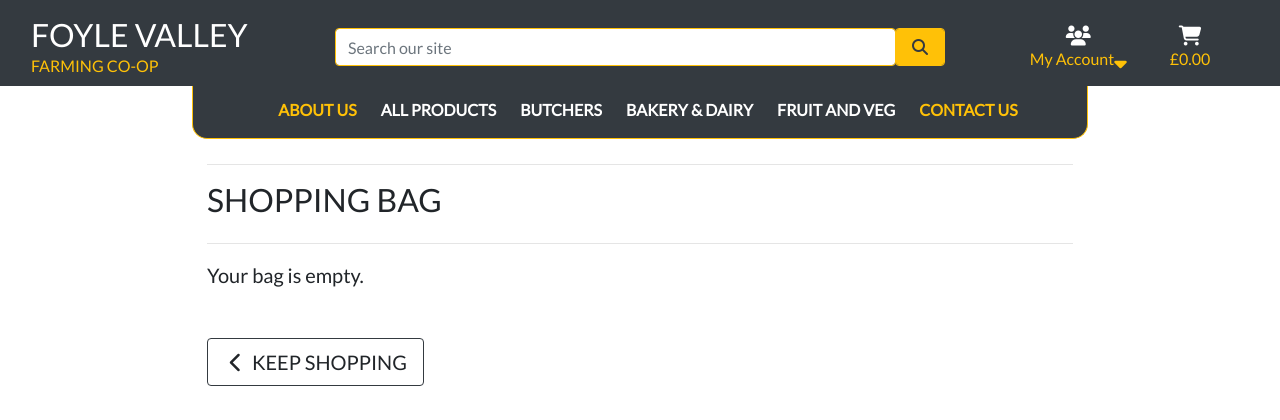
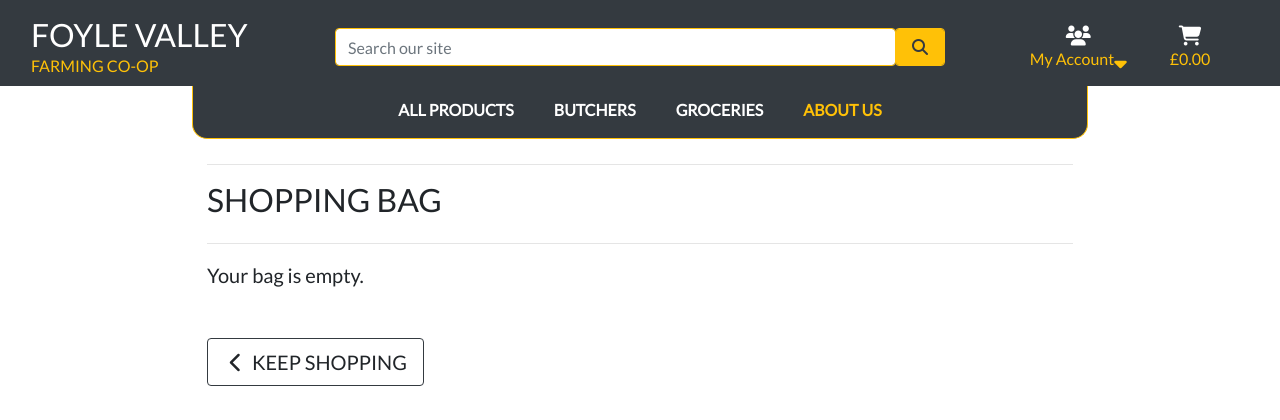
Before and after one commit to Code-Institute-Submissions/foyle-valley-farms, a Django app: page /bag/ in a window 1280 px wide. Shown: the top 420 px of the page. Run offline with Django 3.2, Linux system fonts and the light colour scheme; some libraries are stand-ins or nearby versions.

Commit message:
fixed styling issues

```diff
--- a/about/templates/about/about.html
+++ b/about/templates/about/about.html
@@ -20,12 +20,12 @@
 
 
 
-                <div class="col-12 col-md-6">
+                <div class="col-12 col-md-6 ">
                     <div class="col-12 ">
                         <img src="../media/tractor-banner.png" alt="">
                     </div>
 
-                    <div class="col-12">
+                    <div class="col-12 mt-3">
                         <h1>About</h1>
                         <p> At Foyle Valey Farms we take food very seriously and most certainly favour 'living to eat' over 'eating to live';
                             if you feel likewise then we'll get on very well. With so many irresistible products to choose from,
@@ -38,7 +38,7 @@
                     </div>
                 </div>
 
-                <div class="col-12 col-md-6" >
+                <div class="col-12 col-md-6 mt-3" >
                          <img src="../media/mixed_veg_box.jpg" alt="">
                 </div>
         </div>
--- a/bag/templates/bag/bag.html
+++ b/bag/templates/bag/bag.html
@@ -45,8 +45,8 @@
                                     {% include "bag/product-info.html" %}
                                 </div>
                                 <div class="col-12 col-sm-6 order-sm-last">
-                                    <p class="my-0">Price Each: ${{ item.product.price }}</p>
-                                    <p><strong>Subtotal: </strong>${{ item.product.price | calc_subtotal:item.quantity }}</p>
+                                    <p class="my-0">Price Each: £{{ item.product.price }}</p>
+                                    <p><strong>Subtotal: </strong>£{{ item.product.price | calc_subtotal:item.quantity }}</p>
                                 </div>
                                 <div class="col-12 col-sm-6">
                                     {% include "bag/quantity-form.html" %}
@@ -81,13 +81,13 @@
                                         {% include "bag/product-info.html" %}
                                     </td>
                                     <td class="py-3">
-                                        <p class="my-0">${{ item.product.price }}</p>
+                                        <p class="my-0">£{{ item.product.price }}</p>
                                     </td>
                                     <td class="py-3 w-25">
                                         {% include "bag/quantity-form.html" %}
                                     </td>
                                     <td class="py-3">
-                                        <p class="my-0">${{ item.product.price | calc_subtotal:item.quantity }}</p>
+                                        <p class="my-0">£{{ item.product.price | calc_subtotal:item.quantity }}</p>
                                     </td>
                                 </tr>
                             {% endfor %}
--- a/contact/templates/contact/contact.html
+++ b/contact/templates/contact/contact.html
@@ -34,7 +34,7 @@
 
 
             <div class="col-12 col-md-6 mb-5 d-none d-lg-block">
-                <img src="../media/mail-box.jpg"  alt="">
+                <img src="../media/mail-box.jpg"  alt="" class="border border-dark rounded">
             </div>
 
             <div class="col-12 col-md-6  pt-5 rounded pb-5 bg-dark">
--- a/products/templates/products/add_product.html
+++ b/products/templates/products/add_product.html
@@ -11,7 +11,7 @@
 
 {% block content %}
 
-    <div class="container pb-5">
+    <div class="container pb-5 pt-5">
         <div class="row">
             <div class="col-12 col-md-6">
                 <hr>
--- a/profiles/templates/profiles/profile.html
+++ b/profiles/templates/profiles/profile.html
@@ -15,7 +15,7 @@
 
 {% block content %}
 
-    <div class="container pb-5">
+    <div class="container pb-5 pt-5">
         <div class="row">
             <div class="col">
                 <hr>
--- a/static/css/base.css
+++ b/static/css/base.css
@@ -263,7 +263,7 @@ a.category-badge > span.badge:hover {
     }
 
     .pad-top-product{
-        padding:200px;
+        padding:100px;
     }
 
     .m-nav{
--- a/templates/allauth/account/email_confirm.html
+++ b/templates/allauth/account/email_confirm.html
@@ -8,7 +8,7 @@
 
 {% block inner_content %}
 <hr>
-<h2 class="logo-font mb-4">{% trans "Confirm E-mail Address" %}</h2>
+<h2 class="logo-font mb-4 pt-5">{% trans "Confirm E-mail Address" %}</h2>
 <hr>
 
 {% if confirmation %}
--- a/templates/allauth/account/signup.html
+++ b/templates/allauth/account/signup.html
@@ -6,18 +6,18 @@
 
 {% block inner_content %}
 <hr>
-<h2 class="logo-font mb-4">{% trans "Sign Up" %}</h2>
+<h2 class="logo-font mb-4 pt-5">{% trans "Sign Up" %}</h2>
 <hr>
 
 <p>{% blocktrans %}Already have an account? Then please <a href="{{ login_url }}">sign in</a>.{% endblocktrans %}</p>
 
-<form class="signup" id="signup_form" method="post" action="{% url 'account_signup' %}">
+<form class="signup pb-5" id="signup_form" method="post" action="{% url 'account_signup' %}">
   {% csrf_token %}
   {{ form|crispy }}
   {% if redirect_field_value %}
   <input type="hidden" name="{{ redirect_field_name }}" value="{{ redirect_field_value }}" />
   {% endif %}
-  <a class="btn btn-outline-black border border-dark rounded" href="{% url 'account_login' %}">Back to Login</a>
+  <a class="btn btn-outline-black border border-dark rounded text-dark" href="{% url 'account_login' %}">Back to Login</a>
   <button class="btn btn-outline-black border border-dark rounded" type="submit ">{% trans "Sign Up" %}</button>
 </form>
 
--- a/templates/allauth/account/verification_sent.html
+++ b/templates/allauth/account/verification_sent.html
@@ -6,7 +6,7 @@
 
 {% block inner_content %}
     <hr>
-    <h2 class="logo-font mb-4">{% trans "Verify Your E-mail Address" %}</h2>
+    <h2 class="logo-font mb-4 pt-5">{% trans "Verify Your E-mail Address" %}</h2>
     <hr>
 
     <p>{% blocktrans %}We have sent an e-mail to you for verification. Follow the link provided to finalize the signup process. Please contact us if you do not receive it within a few minutes.{% endblocktrans %}</p>
--- a/templates/includes/main-nav.html
+++ b/templates/includes/main-nav.html
@@ -1,17 +1,13 @@
 <div class="collapse navbar-collapse bg-dark" id="main-nav">
     <ul class="navbar-nav w-auto mx-auto">
         <li class="nav-item d-block d-md-none">
-            <a class="logo-font font-weight-bold nav-link text-warning mr-2" href="{% url 'home' %}" id="home-link">
+            <a class="logo-font font-weight-bold nav-link text-warning mr-4" href="{% url 'home' %}" id="home-link">
                 Home
             </a>
         </li>
+
         <li class="nav-item dropdown">
-            <a class="logo-font font-weight-bold nav-link text-warning mr-2" href="{% url 'about' %}" id="about-link" data-toggle="dropdown" aria-haspopup="true" aria-expanded="false">
-                About Us
-            </a>
-        </li>
-        <li class="nav-item dropdown">
-            <a class="logo-font font-weight-bold nav-link text-white mr-2" href="#" id="all-products-link" data-toggle="dropdown" aria-haspopup="true" aria-expanded="false">
+            <a class="logo-font font-weight-bold nav-link text-white mr-4" href="#" id="all-products-link" data-toggle="dropdown" aria-haspopup="true" aria-expanded="false">
                 All Products
             </a>
             <div class="dropdown-menu border-top-0 border-warning bg-dark rounded-0" aria-labelledby="all-products-link">
@@ -23,7 +19,7 @@
         </li>
 
         <li class="nav-item dropdown">
-            <a class="logo-font font-weight-bold nav-link text-white mr-2" href="#" id="butcher-link" data-toggle="dropdown" aria-haspopup="true" aria-expanded="false">
+            <a class="logo-font font-weight-bold nav-link text-white mr-4" href="#" id="butcher-link" data-toggle="dropdown" aria-haspopup="true" aria-expanded="false">
                 Butchers
             </a>
             <div class="dropdown-menu border-top-0 border-warning bg-dark rounded-0" aria-labelledby="butcher-link">
@@ -35,26 +31,28 @@
         </li>
 
         <li class="nav-item dropdown">
-            <a class="logo-font font-weight-bold nav-link text-white mr-2" href="#" id="Bakery-link" data-toggle="dropdown" aria-haspopup="true" aria-expanded="false">
-                Bakery & Dairy
+            <a class="logo-font font-weight-bold nav-link text-white mr-4" href="#" id="groceries-link" data-toggle="dropdown" aria-haspopup="true" aria-expanded="false">
+                Groceries
             </a>
-            <div class="dropdown-menu border-top-0 border-warning bg-dark rounded-0" aria-labelledby="Bakery-link">
+            <div class="dropdown-menu border-top-0 border-warning bg-dark rounded-0" aria-labelledby="groceries-link">
                 <a href="{% url 'products' %}?category=bread" class="dropdown-item font-weight-bold text-white">Bread</a>
                 <a href="{% url 'products' %}?category=buns" class="dropdown-item font-weight-bold text-white">Buns</a>
                 <a href="{% url 'products' %}?category=dairy" class="dropdown-item font-weight-bold text-white">Dairy</a>
+                <a href="{% url 'products' %}?category=fruit&veg" class="dropdown-item font-weight-bold text-white">Fruit & Veg</a>
+            </div>
+        </li>
+        <li class="nav-item dropdown">
+            <a class="logo-font font-weight-bold nav-link text-warning mr-4" href="#" id="about-link" data-toggle="dropdown" aria-haspopup="true" aria-expanded="false">
+                About Us
+            </a>
+            <div class="dropdown-menu border-top-0 border-warning bg-dark rounded-0" aria-labelledby="about-link">
+                <a href="{% url 'about' %}" class="dropdown-item font-weight-bold text-white">Our Story</a>
+                <a href="{% url 'contact' %}" class="dropdown-item font-weight-bold text-white">Contact Us</a>
+
             </div>
         </li>
 
-        <li class="nav-item ">
-            <a class="logo-font font-weight-bold nav-link text-white mr-2" href="{% url 'products' %}?category=fruit&veg" id="fruit&veg-link" data-toggle="dropdown" aria-haspopup="true" aria-expanded="false">
-                Fruit and Veg
-            </a>
-        </li>
-        <li class="nav-item" >
-            <a class="logo-font font-weight-bold nav-link text-warning mr-2" href="{% url 'contact' %}" id="contact-link" data-toggle="dropdown" aria-haspopup="true" aria-expanded="false">
-                Contact Us
-            </a>
-        </li>
+
 
 
     </ul>
```
Also changed, not shown: bag/templates/bag/bag-total.html (+4 -4 lines), bag/templates/bag/checkout-buttons.html (+4 -4 lines), contact/views.py (+4 -11 lines), home/templates/home/index.html (+4 -4 lines), templates/allauth/account/login.html (+4 -4 lines).
